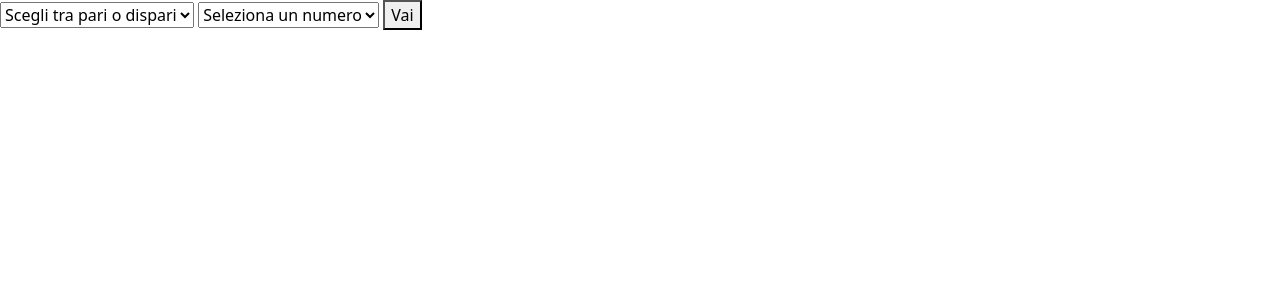
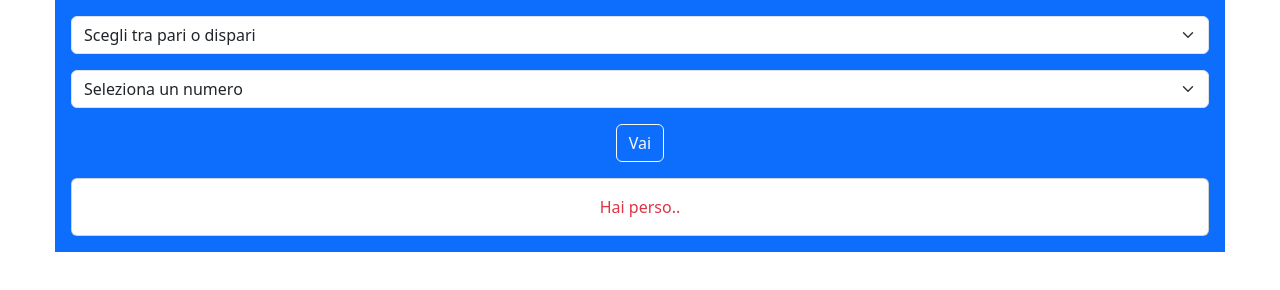
Before and after one commit to nicolaceccagnoli/js-paliedispari, a plain HTML site: page EvenOrOdd/index.html in a window 1280 px wide. Both pictures are taken after a click on the button "Vai". Drawn offline with nearby package versions, Linux system fonts and the light colour scheme.

Commit message:
Edited Layout (Not Fixed)

```diff
--- a/EvenOrOdd/index.html
+++ b/EvenOrOdd/index.html
@@ -15,16 +15,17 @@
 <body>
 
 
-    <div id="my-container">
+    <div id="my-container" class="container p-3 bg-primary text-center">
+
         <form id="user-input">
-            <select name="Even or Odd" id="even-odd">
+            <select name="Even or Odd" id="even-odd" class="form-select form-select mb-3">
                 <option value="scegli" selected disabled>
                     Scegli tra pari o dispari
                 </option>
                 <option value="even">Pari</option>
                 <option value="odd">Dispari</option>
             </select>
-            <select name="user number" id="user-number">
+            <select name="user number" id="user-number" class="form-select form-select">
                 <option value="seleziona un numero" selected disabled>
                     Seleziona un numero
                 </option>
@@ -34,10 +35,16 @@
                 <option value="4">4</option>
                 <option value="5">5</option>
             </select>
-            <button type="button" value="submit">
+            <button type="button" value="submit" class="btn btn-outline-light mt-3">
                 Vai
             </button>
+
         </form>
+
+        <div class="container-result">
+
+        </div>
+
     </div>
     <!-- JavaScript -->
     <script src="js/main.js" type="text/javascript"></script>
--- a/EvenOrOdd/js/main.js
+++ b/EvenOrOdd/js/main.js
@@ -15,6 +15,8 @@
 
 const myButton = document.querySelector('button');
 console.log('myButton', myButton, typeof myButton);
+
+const containerResult = document.querySelector('.container-result');
 
 // Creo l'evento Click sul bottone
 myButton.addEventListener('click', function () {
@@ -39,12 +41,26 @@ myButton.addEventListener('click', function () {
     const winner = evenOdd(sum)
     console.log('winner', winner, typeof winner);
 
+    let message;
+
     if (winner == userEvenOdd) {
-        alert('Hai vinto!')
+
+        message = 'Hai Vinto!';
+
+        let styleClassSuccess = 'card-body' + ' text-center' + ' card' + ' mt-3'+ ' text-success';
+
+        // Creo un elemento e lo "appendo" all'interno del contenitore
+        containerResult.innerHTML += (`<div class="${styleClassSuccess}"> ${message} </div>`);
+
     } else {
-        alert('Hai perso.');
-    }
 
+        message = 'Hai perso..';
+
+        let styleClassDanger = 'card-body' + ' text-center' + ' card' + ' mt-3'+ ' text-danger';
+
+        // Creo un elemento e lo "appendo" all'interno del contenitore
+        containerResult.innerHTML += (`<div class="${styleClassDanger}"> ${message} </div>`);
+}
 
 })
 
@@ -58,6 +74,7 @@ function getRandomNumber(min, max) {
 
 // Definisco una funzione per stabilire se la somma dei due numeri è pari o dispari;
 function evenOdd (n) {
+
     if (n % 2 == 0) {
         return('even');
     }
```
